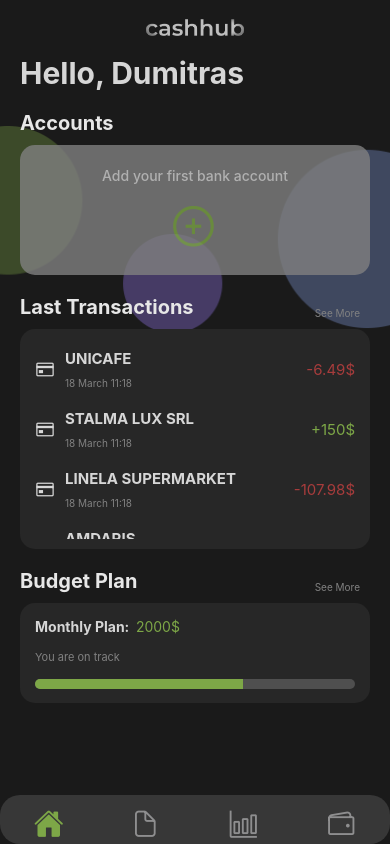
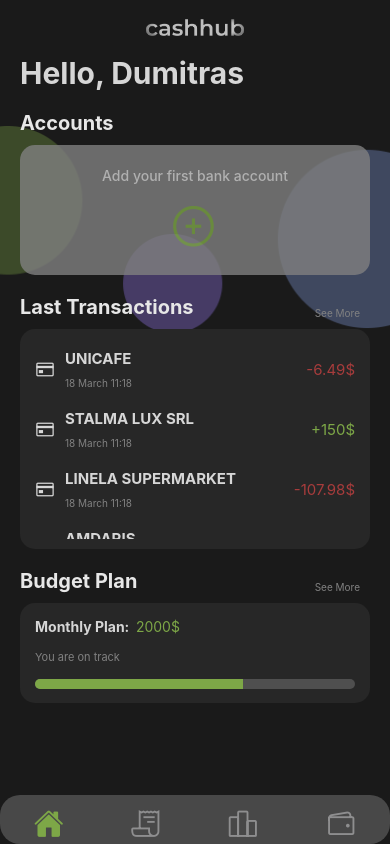
Before and after one commit to Dunitrashuk/CashHub, a React Native app: screen /Main in a window 390 px wide. Built offline with nearby package versions, Linux system fonts and the light colour scheme.

Commit message:
navigation fix

```diff
--- a/navigations/AuthNavigator.js
+++ b/navigations/AuthNavigator.js
@@ -8,13 +8,13 @@ import SignUp from '../screens/SignUp';
 const Stack = createStackNavigator();
 
 export default function AuthNavigator() {
-
     return (
-        <Stack.Navigator screenOptions={{ headerShown: false }} initialRouteName="Landing">
+        <Stack.Navigator screenOptions={{ headerShown: false }} initialRouteName='Landing'>
             <Stack.Screen name="Landing" component={Landing} />
             <Stack.Screen name="SignIn" component={SignIn} />
             <Stack.Screen name="SignUp" component={SignUp} />
             <Stack.Screen name="Main" component={BottomTabNavigator} />
+            {/* <Stack.Screen name="Loading" component={LoadingScreen} /> */}
         </Stack.Navigator>
     );
 }
--- a/navigations/BottomTabNavigator.js
+++ b/navigations/BottomTabNavigator.js
@@ -11,7 +11,7 @@ const Tab = createBottomTabNavigator();
 
 const styles = StyleSheet.create({
     tabBarStyle: {
-        backgroundColor: "rgba(217, 217, 217, 0.15)",
+        backgroundColor: "rgba(72, 72, 72, 1)",
         position: "absolute",
         borderRadius: 20,
         borderTopWidth: 0,
@@ -19,24 +19,24 @@ const styles = StyleSheet.create({
     }
 });
 
+
 export default function BottomTabNativator() {
     return (
         <Tab.Navigator
             screenOptions={({ route }) => ({
                 headerShown: false,
                 tabBarShowLabel: false,
-                // tabBarInactiveTintColor: "#00000",
                 tabBarStyle: styles.tabBarStyle,
                 tabBarActiveTintColor: "#7DA747",
-                tabBarIcon: ({ color, size, focused }) => {
+                tabBarIcon: ({ color, focused }) => {
                     let iconName;
 
                     if (route.name === "Home") {
                         iconName = focused ? 'ios-home' : 'ios-home-outline';
                     } else if (route.name === "Transactions") {
-                        iconName = focused ? 'document' : 'document-outline';
+                        iconName = focused ? 'receipt' : 'receipt-outline';
                     } else if (route.name === "Forecasting") {
-                        iconName = focused ? 'bar-chart' : 'bar-chart-outline';
+                        iconName = focused ? 'podium' : 'podium-outline';
                     } else if (route.name === "Budget") {
                         iconName = focused ? 'wallet' : 'wallet-outline';
                     }
```
